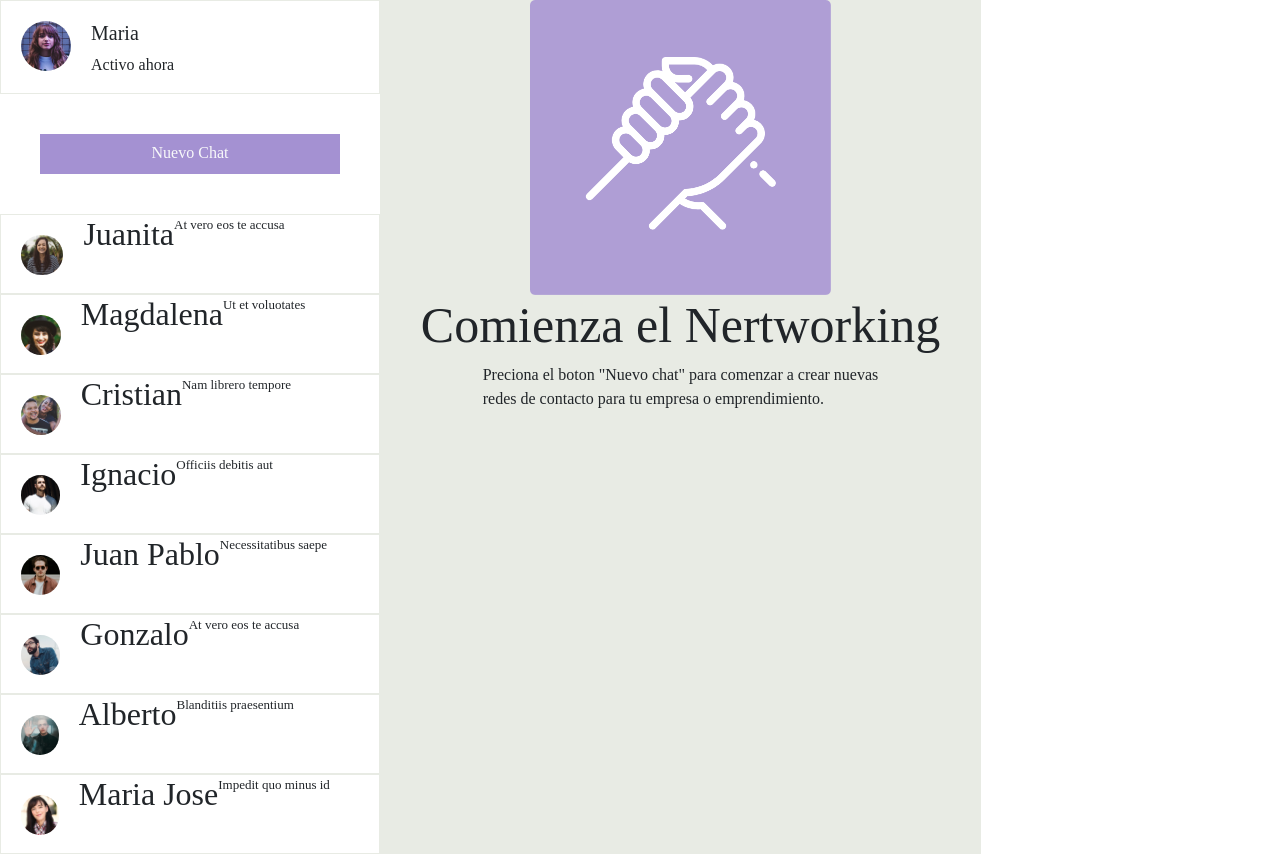
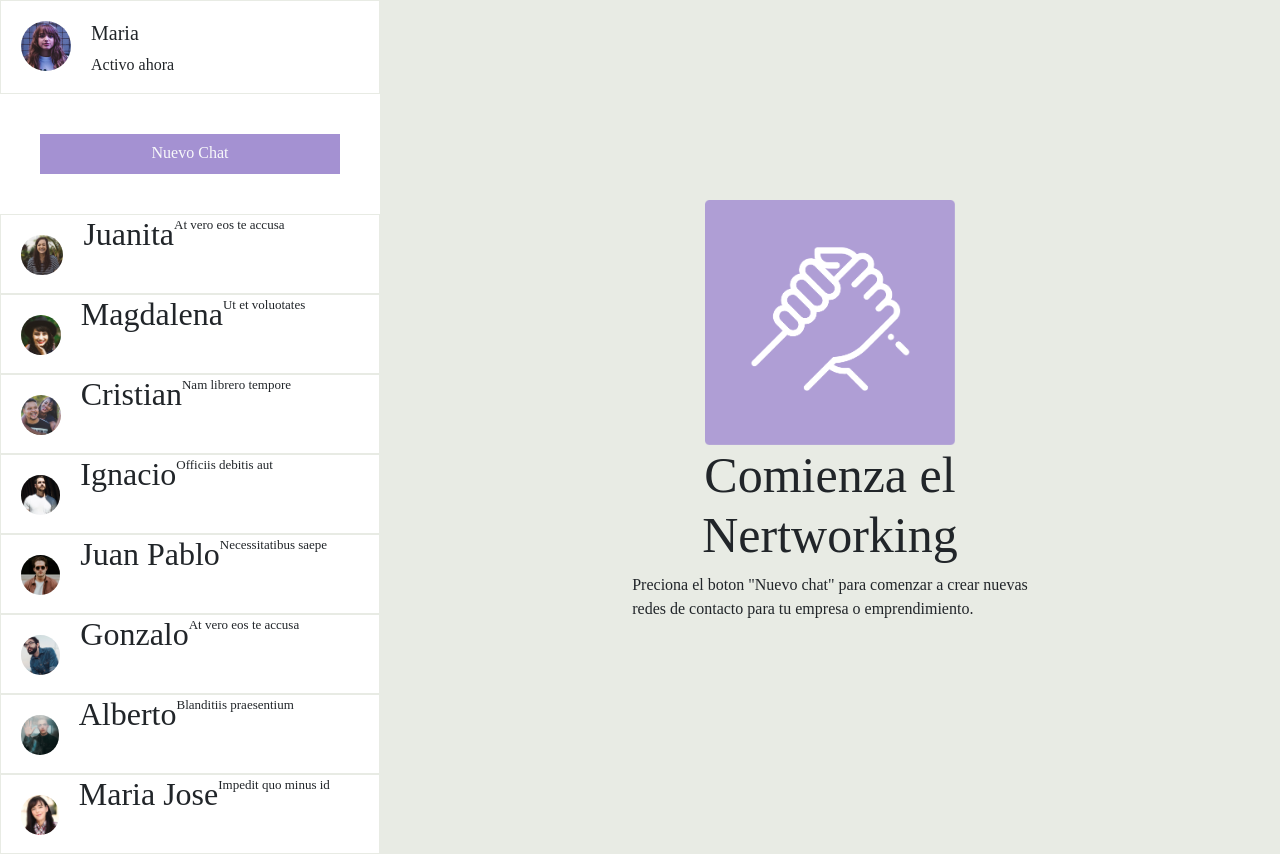
Before and after one commit to Rosmar10/Sistema-de-mensajeria, a plain HTML site: page index.html in a window 1280 px wide. Drawn offline with nearby package versions, Linux system fonts and the light colour scheme.

Commit message:
Update style.css

```diff
--- a/assets/css/style.css
+++ b/assets/css/style.css
@@ -70,7 +70,7 @@
     flex-direction: column;
     background-color: #e8ebe4;
     align-items: center;
-    padding: 00px;
+    padding: 200px;
 
 }
 
```
